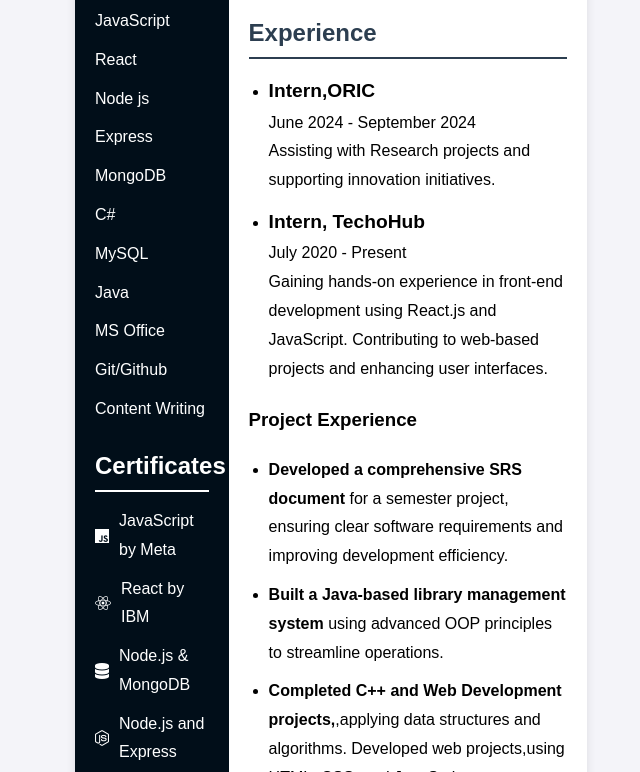
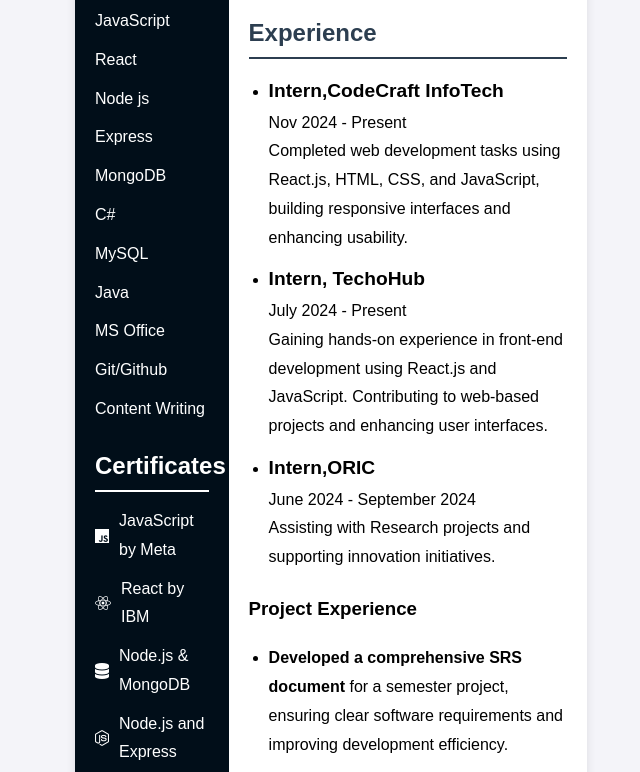
Before and after one commit to Warda-Tayyab/Curriculum-Vitae, a plain HTML site: page index.html in a window 1280 px wide. Shown: the part 726-1498 px from the top of the page, without its empty margins (309-949 px from the left). Drawn offline with Linux system fonts and the light colour scheme.

Commit message:
Update index.html

```diff
--- a/index.html
+++ b/index.html
@@ -84,17 +84,25 @@
             <ol>
                 <ul>
                     <li class="education-item">
+                        <strong><span>Intern,CodeCraft InfoTech</span></strong>
+                        <span>Nov 2024  -  Present</span>
+                        <span>Completed web development tasks using React.js, HTML, CSS, and JavaScript, building responsive interfaces and enhancing usability.
+                        </span>
+                    </li>
+                    <li class="education-item">
+                        <strong><span>Intern, TechoHub</span></strong>
+                        <span>July 2024  -  Present</span>
+                        <span>Gaining hands-on experience in front-end development using React.js and JavaScript.
+                            Contributing to web-based projects and enhancing user interfaces.
+                            </span>
+                    </li>
+
+                    <li class="education-item">
                         <strong><span>Intern,ORIC</span></strong>
                         <span>June 2024  -  September 2024</span>
                         <span>Assisting with Research projects and supporting innovation initiatives.</span>
                     </li>
-                    <li class="education-item">
-                        <strong><span>Intern, TechoHub</span></strong>
-                        <span>July 2020  -  Present</span>
-                        <span>Gaining hands-on experience in front-end development using React.js and JavaScript.
-                            Contributing to web-based projects and enhancing user interfaces.
-                            </span>
-                    </li>
+
 
                 </ul>
                 <strong><h3>Project Experience</h3></strong>
```
